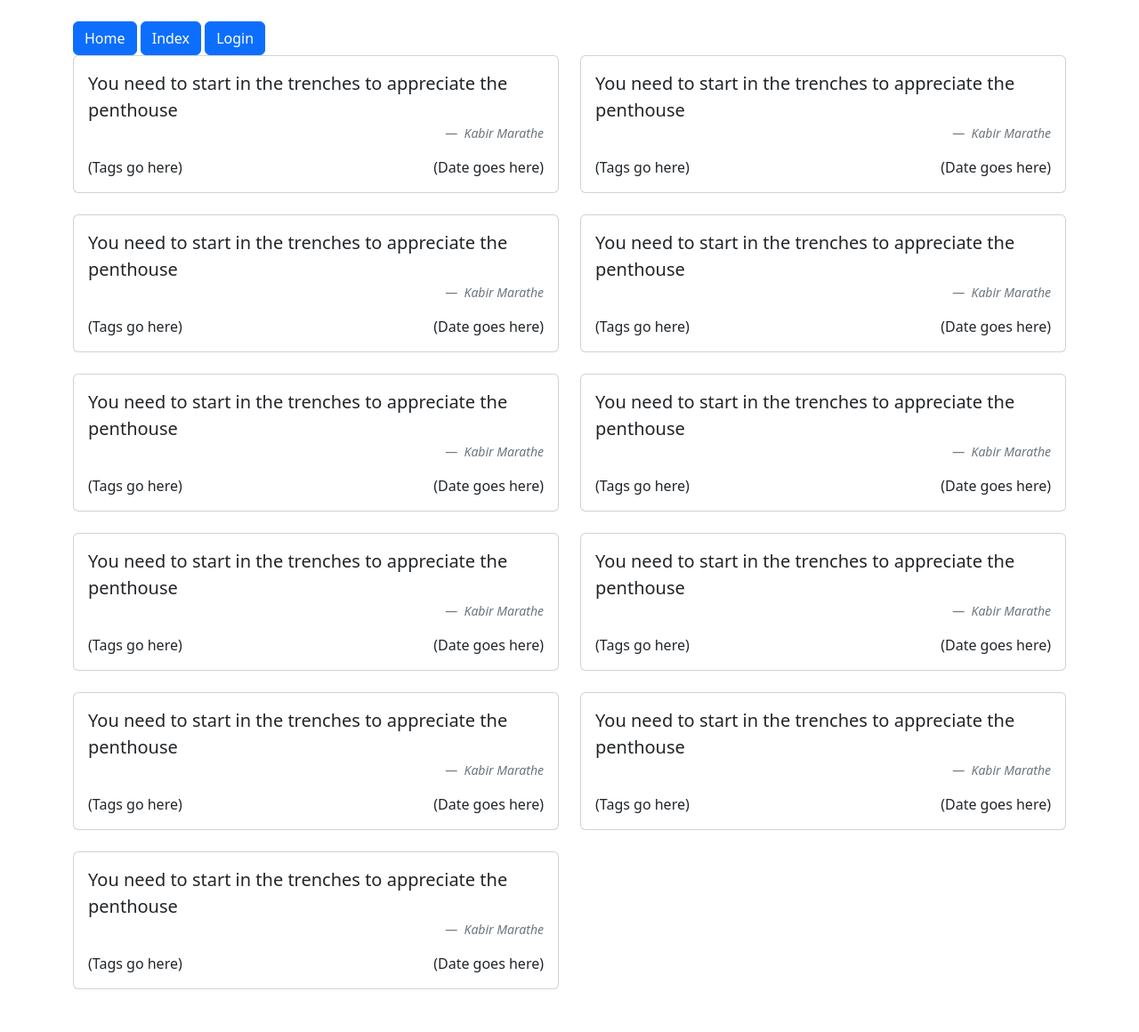
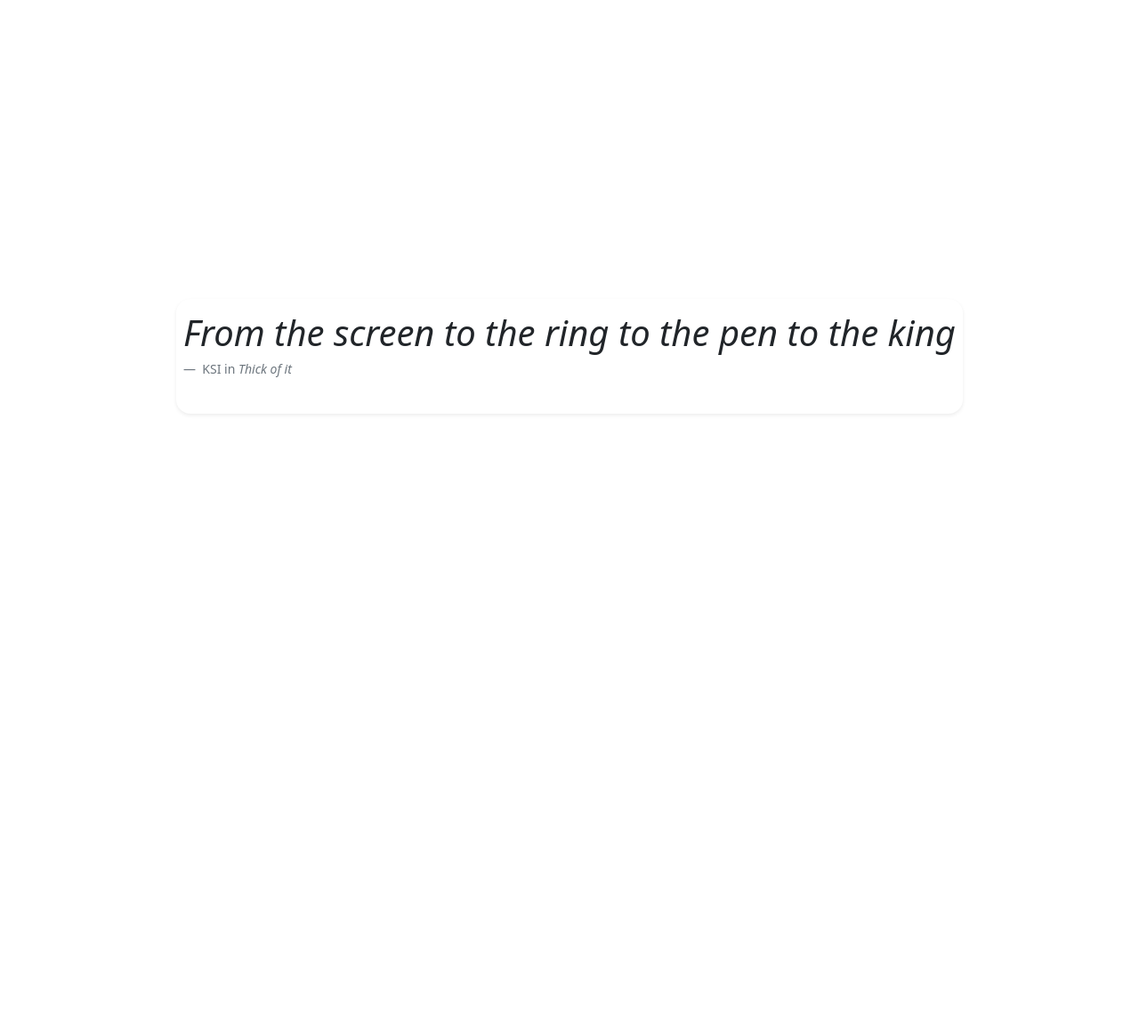
Before and after one commit to ThatCrazyTechMan/NEA-Quotebook, a FastAPI app: page /quotes in a window 1280 px wide. Shown: the whole page at 89% size. After the commit the page ends 466 px from the top, so only its background shows below. Run offline with FastAPI, Linux system fonts and the light colour scheme.

Commit message:
Started overhaul of quote ui

```diff
--- a/templates/login.html
+++ b/templates/login.html
@@ -12,6 +12,8 @@
         integrity="sha384-FKyoEForCGlyvwx9Hj09JcYn3nv7wiPVlz7YYwJrWVcXK/BmnVDxM+D2scQbITxI"
         crossorigin="anonymous"></script>
 <!-- Start of template -->
+<a class="btn btn-primary" href="http://localhost:8000/" role="button">Index</a>
+<a class="btn btn-primary" href="http://localhost:8000/quotes" role="button">Quotes</a>
 <div class="container-fluid d-flex justify-content-center align-items-center min-vh-100 py-4">
     <div class="card p-4" style="width: 100%; max-width: 400px;">
         <div class="card-title text-center">
@@ -33,6 +35,9 @@
                 <div class="mb-3">
                     <input type="password" class="form-control" placeholder="Password" aria-label="Password">
                 </div>
+                <div class="mb-3">
+                    <a class="btn btn-primary" href="http://localhost:8000/home" role="button">Login</a>
+                </div>
                 <div class="col-md-auto">
                     <a href="#" class="link-secondary">Forgot password</a>
                 </div>
--- a/templates/quotes.html
+++ b/templates/quotes.html
@@ -3,46 +3,31 @@
 <head>
     <meta charset="utf-8">
     <meta name="viewport" content="width=device-width, initial-scale=1">
-    <title>Bootstrap Template Test</title>
+    <title>Quote</title>
     <link href="https://cdn.jsdelivr.net/npm/bootstrap@5.3.8/dist/css/bootstrap.min.css" rel="stylesheet"
           integrity="sha384-sRIl4kxILFvY47J16cr9ZwB07vP4J8+LH7qKQnuqkuIAvNWLzeN8tE5YBujZqJLB" crossorigin="anonymous">
-
 </head>
 <body>
-<div class="container py-4">
 <script src="https://cdn.jsdelivr.net/npm/bootstrap@5.3.8/dist/js/bootstrap.bundle.min.js"
         integrity="sha384-FKyoEForCGlyvwx9Hj09JcYn3nv7wiPVlz7YYwJrWVcXK/BmnVDxM+D2scQbITxI"
         crossorigin="anonymous"></script>
-    <a class="btn btn-primary" href="http://localhost:8000/home" role="button">Home</a>
-    <a class="btn btn-primary" href="http://localhost:8000/" role="button">Index</a>
-    <a class="btn btn-primary" href="http://localhost:8000/login" role="button">Login</a>
-    <div class="row">
-        {% for i in range(11) %}
-        <div class="col-6">
-            <div class="card">
-                <div class="card-body">
+<!-- Start of template -->
+<div class="container-fluid d-flex justify-content-center align-items-center min-vh-100 py-4">
+    <div class="card shadow-sm border-0 rounded-4">
+        <div class="card-body p-2 border-5 border-dark">
+            <div class="d-flex justify-content-between align-items-center">
                 <figure>
-                        <blockquote class="blockquote">
-                            <p>You need to start in the trenches to appreciate the penthouse</p>
+                    <blockquote class="blockquote fs-1 fst-italic">
+                        From the screen to the ring to the pen to the king
                     </blockquote>
-                        <figcaption class="blockquote-footer text-end">
-                            <cite title="Kabir Marathe">Kabir Marathe</cite>
+                    <figcaption class="blockquote-footer">
+                        KSI in <cite title="Source Title">Thick of it</cite>
                     </figcaption>
                 </figure>
-                    <div class="row">
-                        <div class="col-6">
-                            (Tags go here)
-                        </div>
-                        <div class="col-6 text-end">
-                            (Date goes here)
             </div>
         </div>
     </div>
 </div>
-            <br/>
-        </div>
-        {% endfor %}
-    </div>
-</div>
+<!-- End of template -->
 </body>
 </html>
```
Also changed, not shown: 1 other file. Lines whose indentation alone changed are shown as unchanged.
